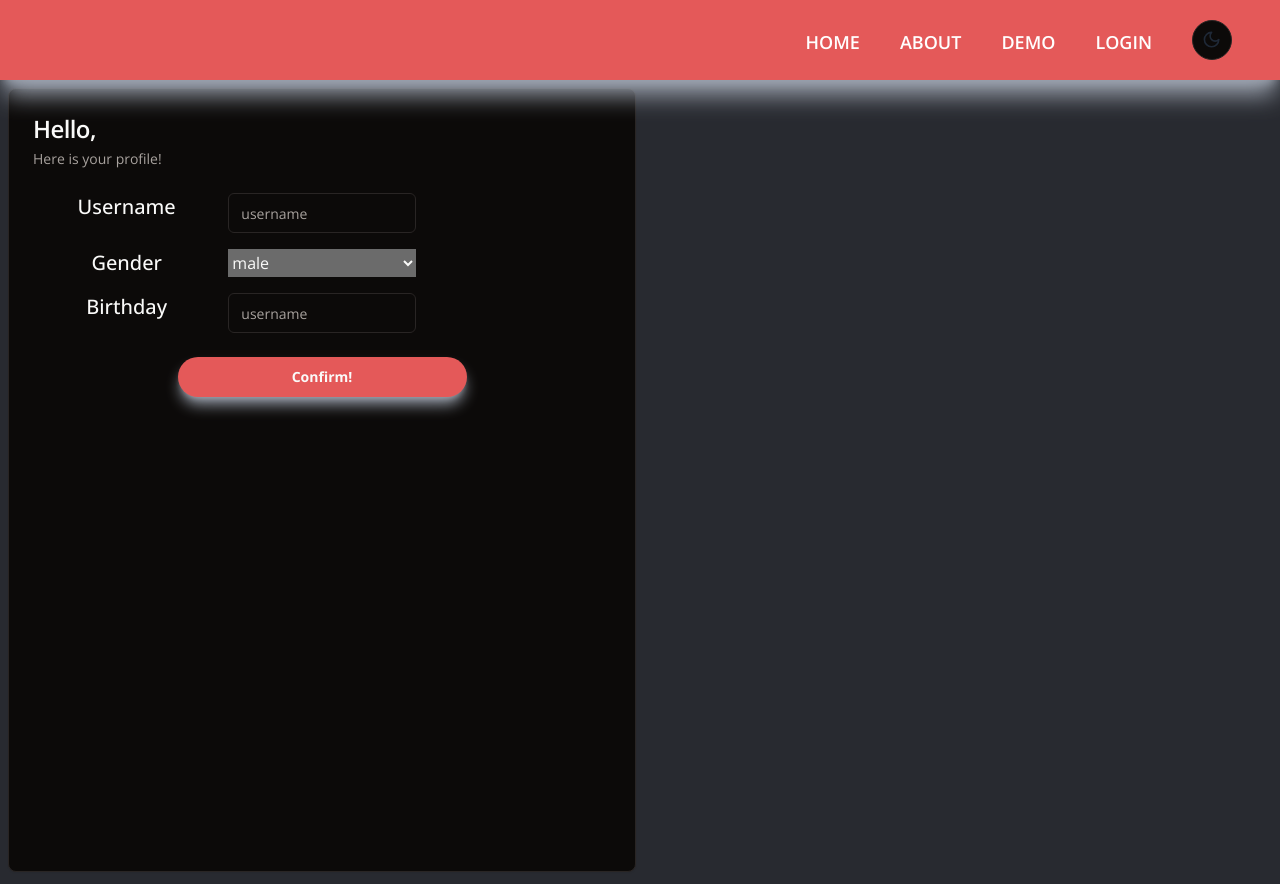
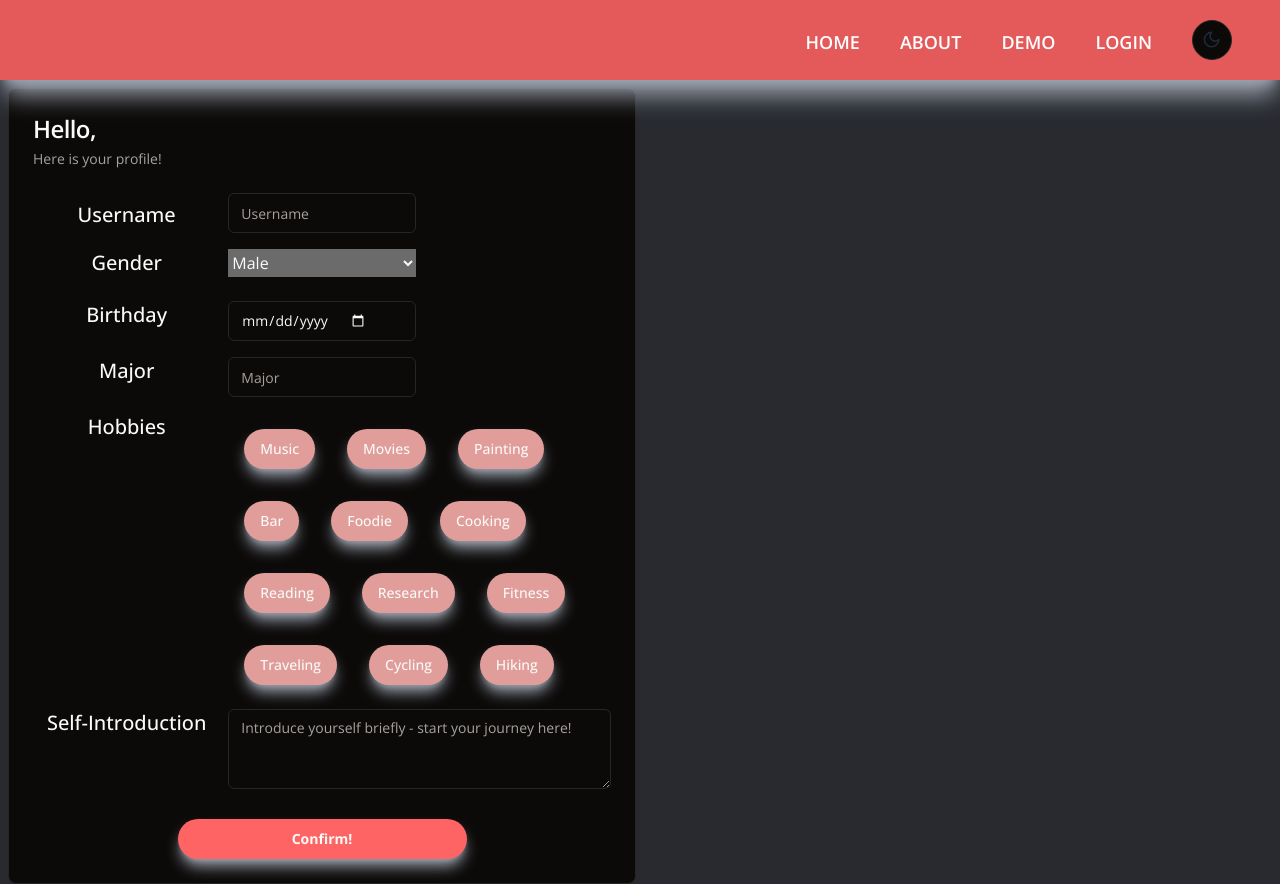
Before and after one commit to xyw0025/CS520_group_project, a Next.js app in the folder frontend/: page /profile in a window 1280 px wide. Built offline with nearby package versions, Linux system fonts and the light colour scheme.

Commit message:
Feat: Finish basic profile form

```diff
--- a/frontend/app/(private)/profile/page.tsx
+++ b/frontend/app/(private)/profile/page.tsx
@@ -1,8 +1,10 @@
 'use client';
 
 import Link from 'next/link';
-import { useEffect } from 'react';
+import HobbyButton from '@/components/HobbyButton';
+import { useState, useEffect } from 'react';
 import { Button } from '@/components/ui/button';
+import { Textarea } from '@/components/ui/textarea';
 import { useUserService } from '@/utils';
 import { useForm } from 'react-hook-form';
 import {
@@ -13,30 +15,31 @@ import {
   CardHeader,
   CardTitle,
 } from '@/components/ui/card';
-import {
-  Select,
-  SelectContent,
-  SelectItem,
-  SelectTrigger,
-  SelectValue,
-} from '@/components/ui/select';
 import { Input } from '@/components/ui/input';
 import { Label } from '@/components/ui/label';
+import { list } from 'postcss';
 
 const Profile = () => {
   const userService = useUserService();
   const currentUser = userService.currentUser;
-  const {
-    register,
-    getValues,
-    handleSubmit,
-    formState,
-    watch,
-    setValue,
-    clearErrors,
-  } = useForm();
+  const { register, handleSubmit, formState, clearErrors } = useForm();
   const { errors } = formState;
-  const genderValue = watch('gender');
+
+  const MAX_HOBBIES = 5;
+  const [selectedHobbies, setSelectedHobbies] = useState([]);
+  const [hobbiesAlert, setHobbiesAlert] = useState(false);
+  const toggleHobby = (hobby: string) => {
+    setSelectedHobbies((prevHobbies: any) => {
+      if (prevHobbies.length >= MAX_HOBBIES && !prevHobbies.includes(hobby)) {
+        setHobbiesAlert(true);
+        return prevHobbies;
+      }
+      setHobbiesAlert(false);
+      return prevHobbies.includes(hobby)
+        ? prevHobbies.filter((h: any) => h !== hobby)
+        : [...prevHobbies, hobby];
+    });
+  };
 
   const fields = {
     username: register('username', {
@@ -49,24 +52,25 @@ const Profile = () => {
     gender: register('gender', {
       required: 'Gender is required',
     }),
-    birthday: register('birth', {
+    birthday: register('birthday', {
       required: 'Your birth is required',
     }),
-    // school: register('school', {
-    //   required: 'Your birth is required',
-    // }),
-    // major: register('major'),
-    // hobbies: register('hobbies'),
-    // description: register('description', {
-    //   maxLength: {
-    //     value: 50,
-    //     message: 'Username must be less than 50 characters',
-    //   },
-    // }),
+    major: register('major'),
+
+    introduction: register('introduction', {
+      maxLength: {
+        value: 50,
+        message: 'Self-Introduction must be less than 500 characters',
+      },
+    }),
   };
 
-  async function onSubmit({ username, gender }: any) {
-    console.log(username, gender);
+  async function onSubmit({ username, gender, birthday, introduction }: any) {
+    console.log(username, gender, selectedHobbies);
+    console.log(birthday);
+    console.log(selectedHobbies);
+    console.log(introduction);
+
     // await userService.login(email, password);
   }
 
@@ -83,29 +87,29 @@ const Profile = () => {
           <form id="profile_form" onSubmit={handleSubmit(onSubmit)}>
             <CardContent className="grid gap-4">
               <div className="grid grid-cols-3 gap-2">
-                <Label className="text-center text-xl" htmlFor="username">
+                <Label className="text-center text-xl pt-2" htmlFor="username">
                   Username
                 </Label>
                 <Input
                   {...fields.username}
                   id="username"
                   type="text"
-                  placeholder="username"
+                  placeholder="Username"
                   onChange={() => clearErrors()}
                 />
                 <div className="text-red-700 font-bold">
                   {errors.username?.message?.toString()}
                 </div>
               </div>
-              <div className="grid grid-cols-3 gap-2">
+              <div className="grid grid-cols-3 gap-2 pb-2">
                 <Label className="text-center text-xl" htmlFor="gender">
                   Gender
                 </Label>
 
                 <select {...fields.gender}>
-                  <option value="male">male</option>
-                  <option value="female">female</option>
-                  <option value="other">other</option>
+                  <option value="Male">Male</option>
+                  <option value="Female">Female</option>
+                  <option value="Other">Other</option>
                 </select>
 
                 <div className="text-red-700 font-bold">
@@ -119,13 +123,78 @@ const Profile = () => {
                 </Label>
                 <Input
                   {...fields.birthday}
-                  id="birth"
-                  type="text"
-                  placeholder="username"
+                  id="birthday"
+                  type="date"
+                  placeholder="birthday"
                   onChange={() => clearErrors()}
                 />
                 <div className="text-red-700 font-bold">
-                  {errors.username?.message?.toString()}
+                  {errors.birthday?.message?.toString()}
+                </div>
+              </div>
+
+              <div className="grid grid-cols-3 gap-2">
+                <Label className="text-center text-xl" htmlFor="major">
+                  Major
+                </Label>
+                <Input
+                  {...fields.major}
+                  id="major"
+                  type="text"
+                  placeholder="Major"
+                  onChange={() => clearErrors()}
+                />
+                <div className="text-red-700 font-bold">
+                  {errors.major?.message?.toString()}
+                </div>
+              </div>
+              {/* Hobbies */}
+              <div className="grid grid-cols-3 gap-2">
+                <Label className="text-center text-xl" htmlFor="hobbies">
+                  Hobbies
+                </Label>
+                <div className="col-span-2">
+                  {[
+                    'Music',
+                    'Movies',
+                    'Painting',
+                    'Bar',
+                    'Foodie',
+                    'Cooking',
+                    'Reading',
+                    'Research',
+                    'Fitness',
+                    'Traveling',
+                    'Cycling',
+                    'Hiking',
+                  ].map((hobby) => (
+                    <HobbyButton
+                      key={hobby}
+                      hobby={hobby}
+                      selectedHobbies={selectedHobbies}
+                      toggleHobby={toggleHobby}
+                    />
+                  ))}
+                  <div className="text-red-700 font-bold">
+                    {hobbiesAlert && 'You can select up to 5 hobbies.'}
+                  </div>
+                </div>
+                {/* Self-Introduction */}
+                <Label className="text-center text-xl" htmlFor="introduction">
+                  Self-Introduction
+                </Label>
+                <div className="col-span-2">
+                  <div className="grid w-full gap-1.5">
+                    <Textarea
+                      {...fields.introduction}
+                      id="introduction"
+                      placeholder="Introduce yourself briefly - start your journey here!"
+                      onChange={() => clearErrors()}
+                    />
+                    <div className="text-red-700 font-bold">
+                      {errors.introduction?.message?.toString()}
+                    </div>
+                  </div>
                 </div>
               </div>
             </CardContent>
@@ -134,7 +203,7 @@ const Profile = () => {
                 type="submit"
                 disabled={formState.isSubmitting}
                 className="mx-auto place-self-center w-1/2"
-                variant={'umass'}
+                variant={'umass2'}
               >
                 {formState.isSubmitting && (
                   <span className="spinner-border spinner-border-sm me-1"></span>
--- /dev/null
+++ b/frontend/components/HobbyButton.tsx
@@ -0,0 +1,30 @@
+import React from 'react';
+import { Button } from './ui/button';
+
+type HobbyButtonProps = {
+  hobby: string;
+  selectedHobbies: string[];
+  toggleHobby: (hobby: string) => void;
+};
+
+const HobbyButton: React.FC<HobbyButtonProps> = ({
+  hobby,
+  selectedHobbies,
+  toggleHobby,
+}) => {
+  const isSelected = selectedHobbies.includes(hobby);
+
+  return (
+    <Button
+      type="button"
+      variant={isSelected ? 'selected' : 'unselected'}
+      onClick={(event) => {
+        toggleHobby(hobby);
+      }}
+    >
+      {hobby}
+    </Button>
+  );
+};
+
+export default HobbyButton;
--- a/frontend/components/ui/button.tsx
+++ b/frontend/components/ui/button.tsx
@@ -20,6 +20,12 @@ const buttonVariants = cva(
         link: 'text-primary underline-offset-4 hover:underline',
         umass:
           'font-bold rounded-full bg-[rgb(228,89,89)] shadow-lg shadow-gray-400 p-6 cursor-pointer hover:scale-110 ease-in duration-300',
+        umass2:
+          'font-bold rounded-full bg-[rgb(255,100,100)] shadow-lg shadow-gray-400 p-6 cursor-pointer hover:scale-110 ease-in duration-300',
+        selected:
+          'font-bold rounded-full border-4 border-red-400 bg-[rgb(228,89,89)] shadow-lg shadow-gray-400 m-2 p-6 cursor-pointer ease-in duration-300',
+        unselected:
+          'rounded-full bg-[rgb(225,157,153)] shadow-lg shadow-gray-400 m-4 p-6 cursor-pointer ease-in duration-300',
       },
       size: {
         default: 'h-10 px-4 py-2',
--- /dev/null
+++ b/frontend/components/ui/textarea.tsx
@@ -0,0 +1,24 @@
+import * as React from "react"
+
+import { cn } from "@/lib/utils"
+
+export interface TextareaProps
+  extends React.TextareaHTMLAttributes<HTMLTextAreaElement> {}
+
+const Textarea = React.forwardRef<HTMLTextAreaElement, TextareaProps>(
+  ({ className, ...props }, ref) => {
+    return (
+      <textarea
+        className={cn(
+          "flex min-h-[80px] w-full rounded-md border border-input bg-background px-3 py-2 text-sm ring-offset-background placeholder:text-muted-foreground focus-visible:outline-none focus-visible:ring-2 focus-visible:ring-ring focus-visible:ring-offset-2 disabled:cursor-not-allowed disabled:opacity-50",
+          className
+        )}
+        ref={ref}
+        {...props}
+      />
+    )
+  }
+)
+Textarea.displayName = "Textarea"
+
+export { Textarea }
```
